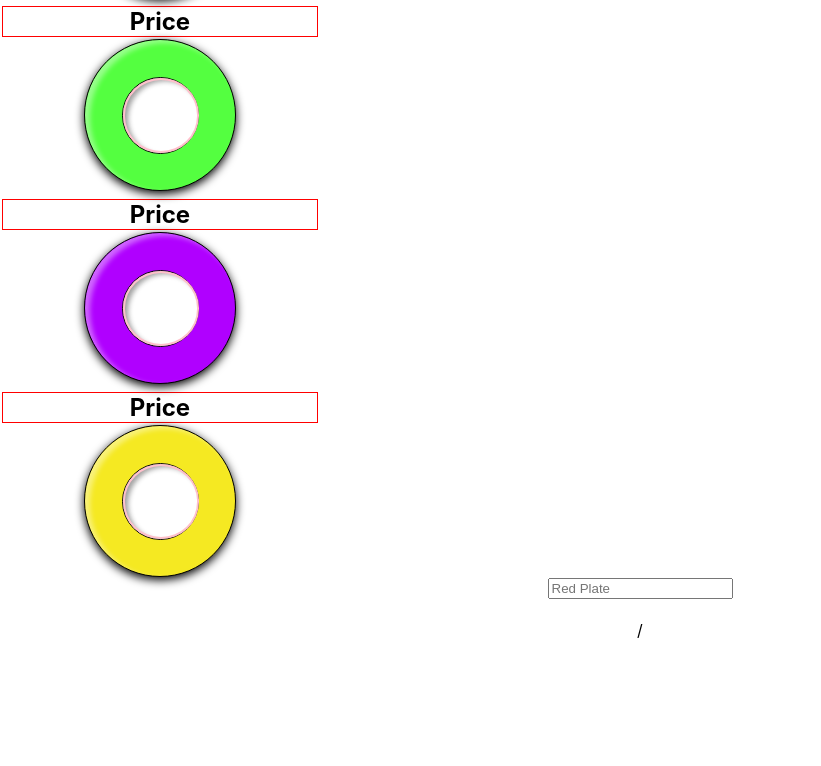
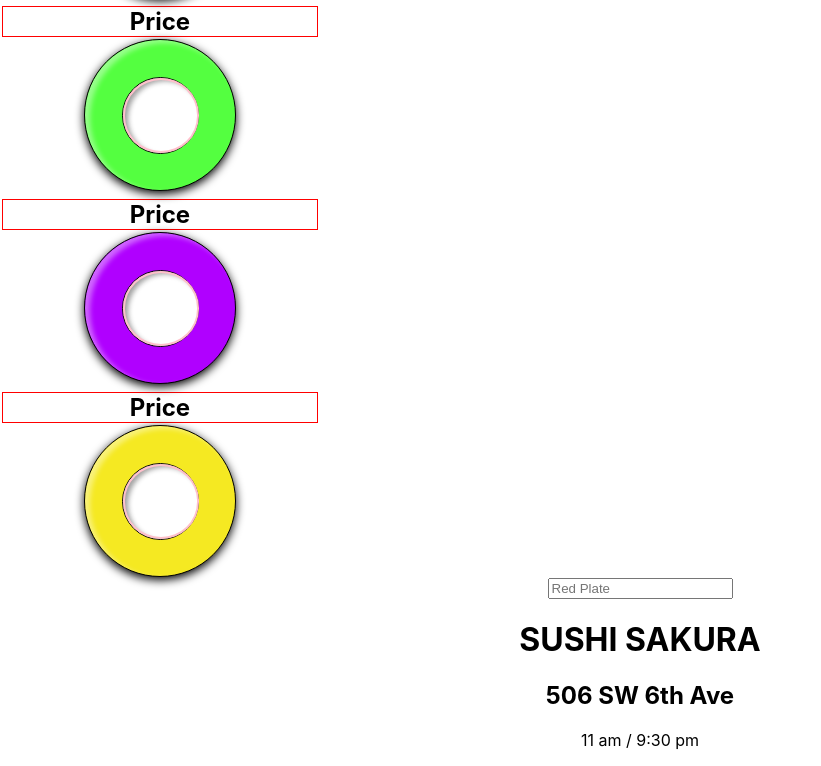
Before and after one commit to MalyPhong619/sushi-calculator, a React app: page /#/ in a window 1280 px wide. Shown: the part 518-1284 px from the top of the page, without its empty margins (0-821 px from the left). Before the commit the page ends 1174 px from the top, so only its background shows below. Built offline with nearby package versions, Linux system fonts and the light colour scheme.

Commit message:
create prop for Restaurant - displaying

```diff
--- a/src/components/Restaurant.jsx
+++ b/src/components/Restaurant.jsx
@@ -12,7 +12,7 @@ function Restaurant(props) {
   );
 }
 
-Restaurant.propTyepes = {
+Restaurant.propTypes = {
   name: PropTypes.string,
   location: PropTypes.string,
   hoursOpen: PropTypes.string,
--- a/src/components/RestaurantControl.jsx
+++ b/src/components/RestaurantControl.jsx
@@ -7,7 +7,11 @@ function RestaurantControl() {
     <div>
       <p>This is Restaurant Control</p>
       <ColorPlates />
-      <Restaurant />
+      <Restaurant
+        name='SUSHI SAKURA'
+        location='506 SW 6th Ave'
+        hoursOpen='11 am'
+        hoursClosed='9:30 pm' />
     </div>
   );
 }
```
